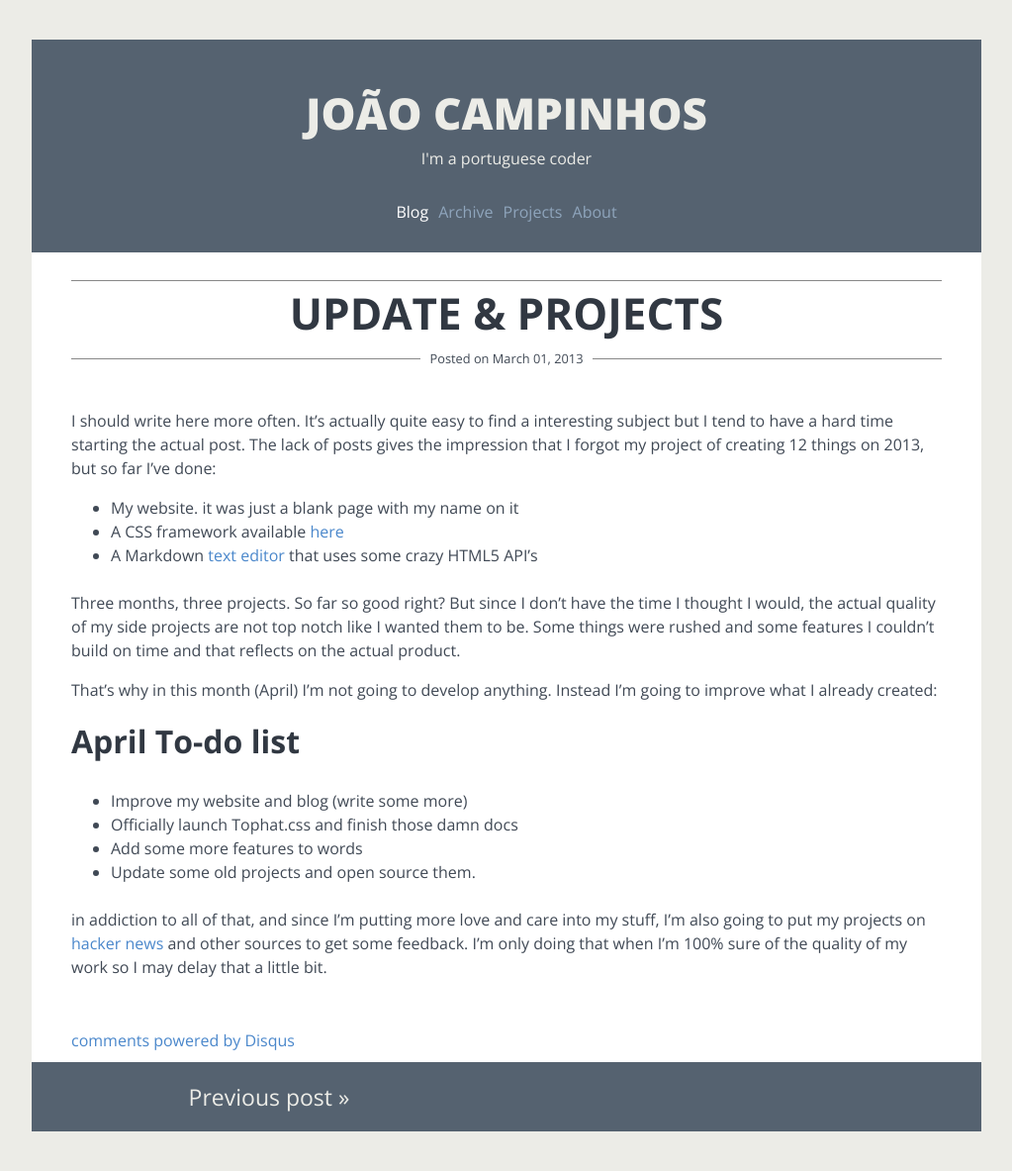
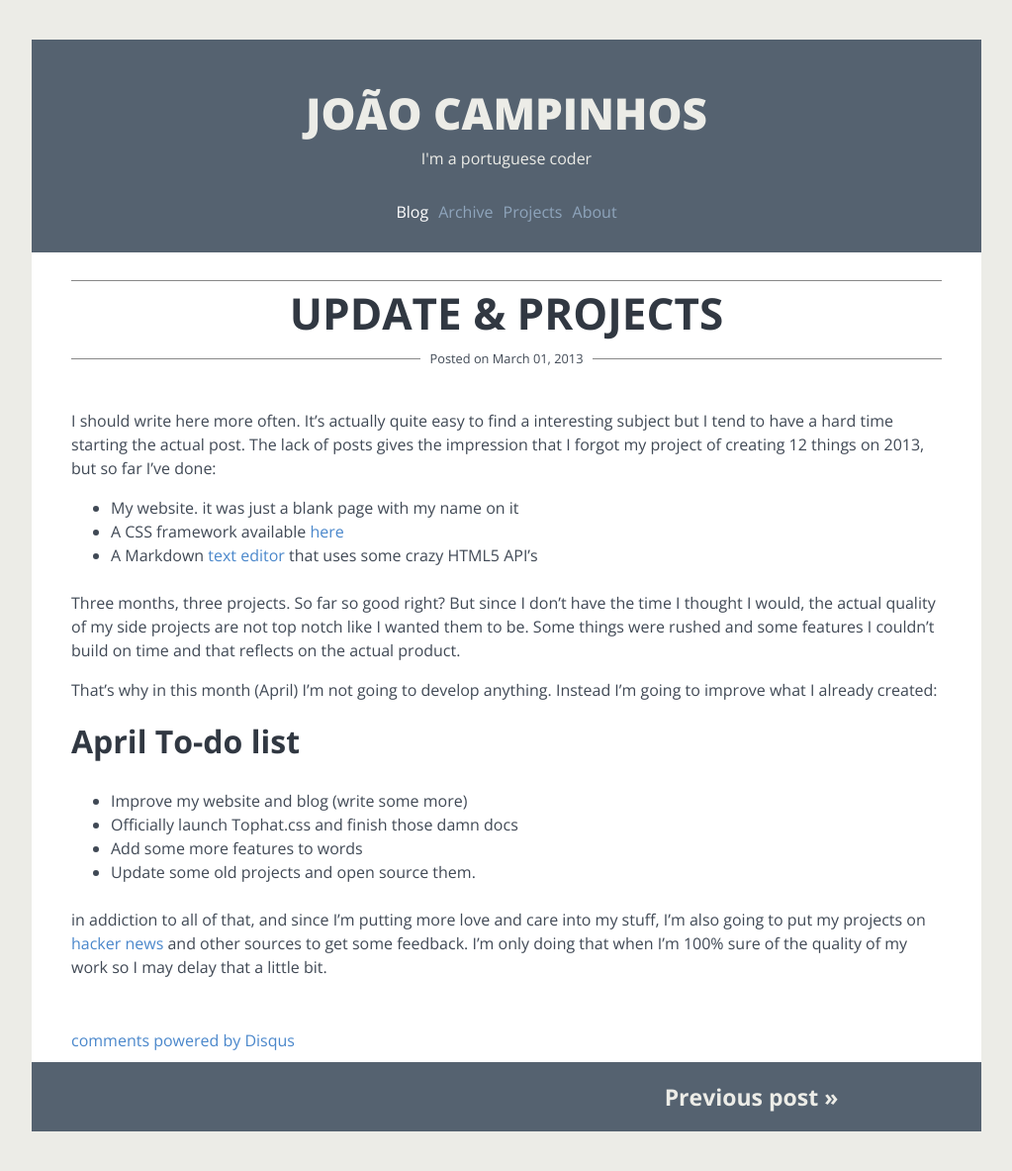
Before and after one commit to joaocampinhos/joaocampinhos.github.com, a Jekyll site: the page built from _posts/2013-4-1-Update-and-Projects.md, in a window 1280 px wide. Shown: the whole page at 99% size, without its empty margins (128-1151 px from the left). Built offline with Jekyll 4.4.1, drawn with Linux system fonts in a browser that asks for light colours; Markdown is read by kramdown in place of the engine named in the settings; comment, search, counter and statistics services are not loaded.

Commit message:
moar testing

```diff
--- a/_config.yml
+++ b/_config.yml
@@ -3,5 +3,5 @@ server: true
 markdown: rdiscount
 pygments: true
 permalink: /:year/:month/:title
-paginate: 2
+paginate: 10
 exclude: ["README.md","TODO.md","Thumbs.db"]
--- a/_layouts/post.html
+++ b/_layouts/post.html
@@ -16,16 +16,20 @@ layout: default
 {% endif %}
 </div>
 <div class="paginator row">
+
+  <div class="prev-post delta col6">
   {% if page.next%}
-  <div class="prev-post delta col6">
-    <p class="center"><a href="{{ page.next.url }}">« Next post</a></p>
+    <p class="center"><strong><a href="{{ page.next.url }}">« Next post</a></strong></p>
+  {% endif %}
   </div>
+
+
+  <div class="next-post delta col6">
+  {% if page.previous%}
+    <p class="center"><strong><a href="{{ page.previous.url }}"> Previous post »</a></strong><p>
   {% endif %}
-  {% if page.previous%}
-  <div class="next-post delta col6">
-    <p class="center"><a href="{{ page.previous.url }}"> Previous post »</a><p>
   </div>
-  {% endif %}
+
 </div>
 <script type="text/javascript">
   var disqus_shortname = 'campinhos';
```
Also changed, not shown: 16 other files.
